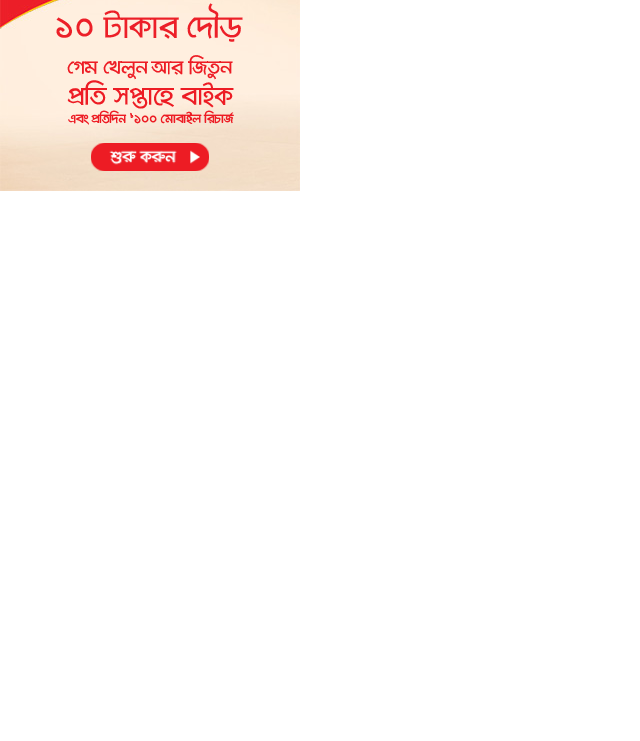
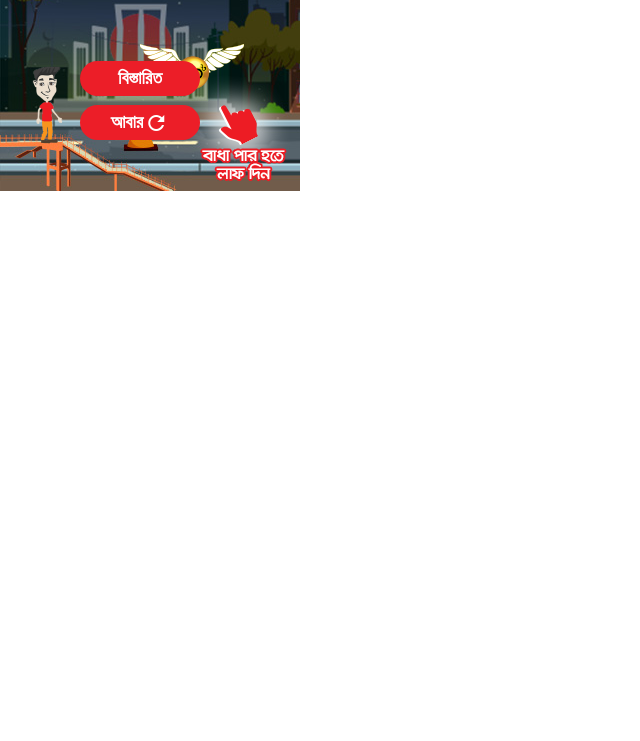
Before and after one commit to mozibrishu/ad-nagad-jumping, a plain HTML site: page index.html in a window 1280 px wide. Shown: the part 59-800 px from the top of the page, without its empty margins (0-640 px from the left). Drawn offline with nearby package versions, Linux system fonts and the light colour scheme.

Commit message:
button added

```diff
--- a/index.html
+++ b/index.html
@@ -5,7 +5,8 @@
   <meta charset="UTF-8">
   <meta http-equiv="X-UA-Compatible" content="IE=edge">
   <meta name="viewport" content="width=device-width, initial-scale=1.0">
-  <title>T20 Wicket</title>
+  <title>Nagad Jumping</title>
+  <link rel="stylesheet" href="//fonts.googleapis.com/icon?family=Material+Icons">
   <link rel="stylesheet" href="style.css">
 </head>
 
@@ -13,17 +14,22 @@
   <div class="pp_container">
     <img src="./slide1/Logo.png" alt="" class="pp_logo pp_absolute">
 
-    <div class="pp_slide_1 ">
+    <div class="pp_slide_1 pp_hidden">
       <img src="./slide1/bg.jpg" alt="" class="pp_element_1 pp_absolute">
       <img src="./slide1/copy1.png" alt="" class="pp_element_2 pp_absolute">
       <img src="./slide1/startbtn.png" alt="" class="pp_element_3 pp_absolute">
     </div>
-    <div class="pp_slide_2 pp_hidden zeroOpacity">
+    <div class="pp_slide_2  zeroOpacity">
       <img src="./slide2/gamebg.jpg" alt="" class="pp_element_1 pp_absolute">
       <img src="./slide2/man.png" alt="" class="pp_element_2 pp_absolute" id="pp_man">
       <img src="./slide2/taka.png" alt="" class="pp_element_3 pp_absolute">
       <img src="./slide2/tapindication.png" alt="" class="pp_element_4 pp_absolute">
       <div class="pp_element_5 pp_absolute" id="pp_obstacle"></div>
+      <div class="pp_element_6 pp_absolute" id="pp_description">
+      <div>আবার</div>
+       <i class="material-icons">refresh</i>
+      </div>
+      <div class="pp_element_7 pp_absolute" id="pp_again">বিস্তারিত</div>
       <!-- <img src="./img2nagad.jpg" alt="" srcset="" class="check"> -->
     </div>
   </div>
--- a/script.js
+++ b/script.js
@@ -55,7 +55,7 @@ function setCheckInterval(params) {
 function gameAnimation() {
   t1 = gsap.timeline({ onComplete: clearCheckInterval, delay: 2.5 })
     .fromTo('.pp_slide_2 .pp_element_1', { x: 0 }, { x: -1920, duration: 20, ease: Linear.easeNone })
-    .to('.pp_slide_2 .pp_element_2', { x: 220, duration: 2.5, ease: Linear.easeNone }, 20)
+    .to('.pp_slide_2 .pp_element_2', { x: 220, duration: 2.2, ease: Linear.easeNone }, 20)
     .fromTo('.pp_slide_2 .pp_element_4', { scaleX: 1, scaleY: 1, opacity: 1 }, { scaleX: 1.1, scaleY: 1.1, duration: .5, repeat: 2, yoyo: true }, -1.5)
     .fromTo('.pp_slide_2 .pp_element_4', { opacity: 1 }, { opacity: 0, display: "none", duration: .3 }, ">")
     // coin animation
--- a/style.css
+++ b/style.css
@@ -33,11 +33,11 @@ body {
   left: 56px;
 }
 
-.pp_logo{
+.pp_logo {
 
   top: 8px;
   left: 203px;
- z-index: 99;
+  z-index: 99;
 }
 
 .pp_slide_1 .pp_element_3 {
@@ -66,6 +66,7 @@ body {
   top: 132px;
   left: 186px;
 }
+
 .pp_slide_2 .pp_element_5 {
   top: 175px;
   left: 130px;
@@ -73,6 +74,42 @@ body {
   width: 22px;
   background-color: #aaaaff00;
   opacity: .9;
+}
+
+.pp_slide_2 .pp_element_6 {
+  top: 164px;
+  left: 80px;
+  height: 35px;
+  width: 120px;
+  background-color: #ec1e28;
+  border-radius: 20px;
+  color: #fff;
+  text-align: center;
+  padding: 0px;
+  display: flex;
+  justify-content: center;
+  align-items: center;
+  font-size: 18px;
+  font-weight: 600;
+}
+
+.pp_slide_2 .pp_element_7 {
+  top: 120px;
+  left: 80px;
+  height: 35px;
+  width: 120px;
+  background-color: #ec1e28;
+  border-radius: 20px;
+  color: #fff;
+  text-align: center;
+  padding: 3px;font-size: 18px;
+  font-weight: 600;
+  display: flex;
+  justify-content: center;
+  align-items: center;
+}
+.material-icons{
+  padding: 1px;
 }
 /* Utility class */
 .pp_absolute {
```
